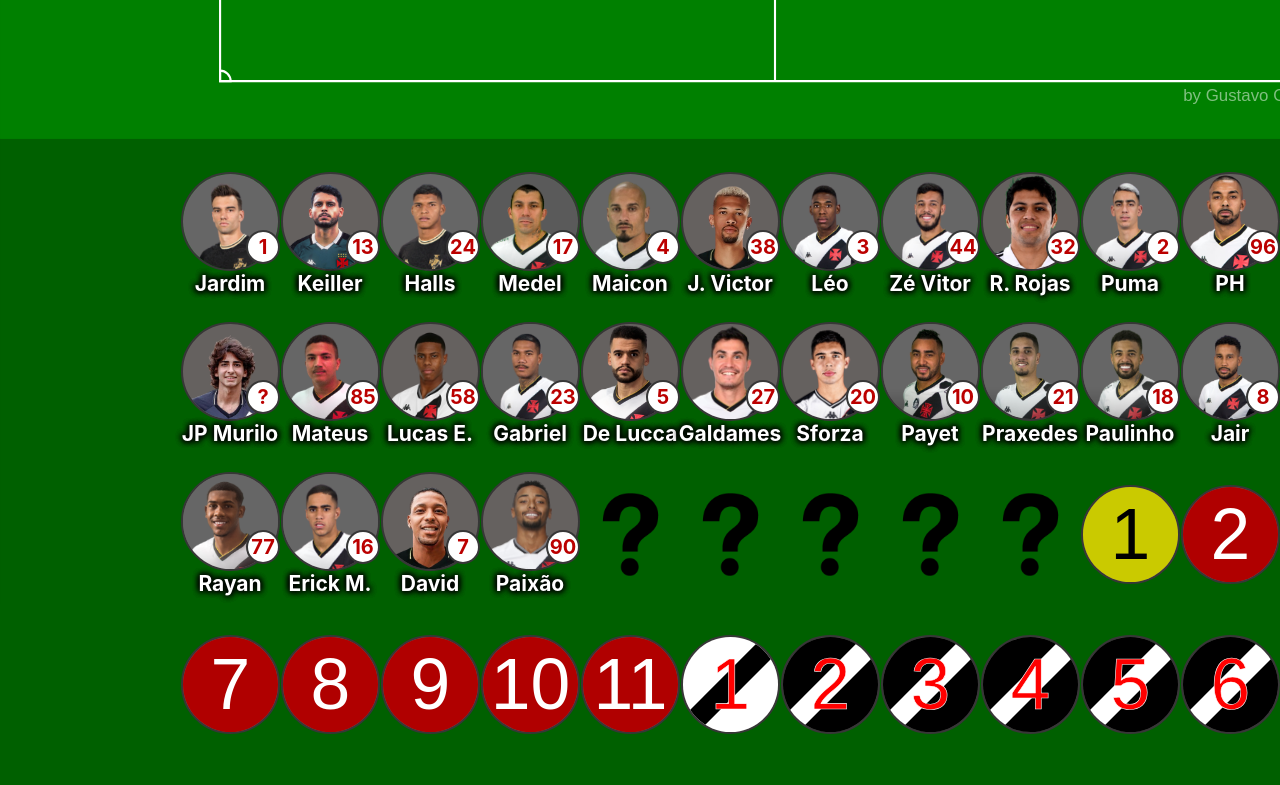
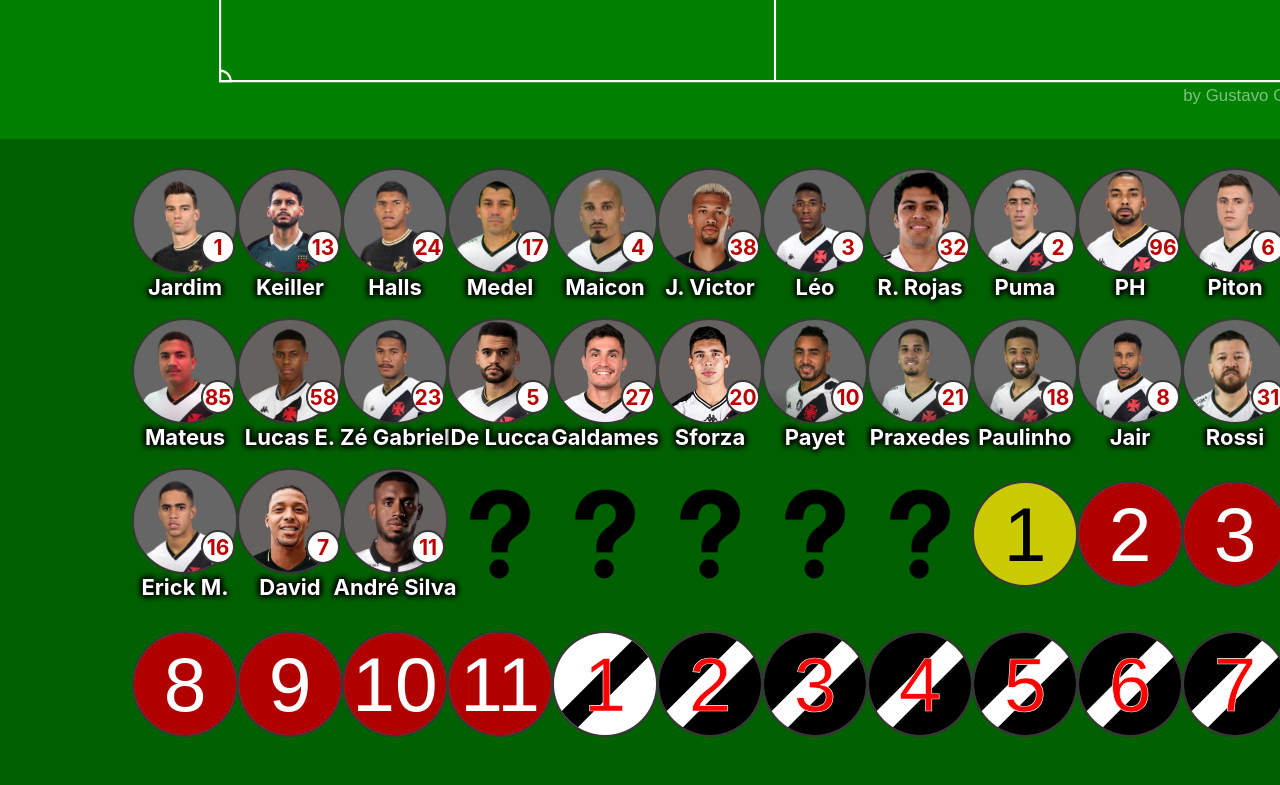
Before and after one commit to Gustavonoxville/campinho-podcast, a React (Create React App) app: page / in a window 1280 px wide. Shown: the part 696-1481 px from the top of the page. After the commit the page ends 1433 px from the top, so only its background shows below. Built offline with nearby package versions, Linux system fonts and the light colour scheme.

Commit message:
melhorias e andre silva

```diff
--- a/src/App.js
+++ b/src/App.js
@@ -65,6 +65,7 @@ import leandrinho from './jogadores/leandrinho.png';
 import paixao from './jogadores/paixao.png';
 import victorl from './jogadores/victorl.png';
 import lucase from './jogadores/lucase.png';
+import andres from './jogadores/andres.png';
 
 const containerStyle = {
   width: '1550px',
@@ -98,7 +99,7 @@ const playersList = [
   { id: 5, nome: "J. Victor", imagem: jv, hasBorder: true, hasNumber: true, number: 38},
   { id: 7, nome: "Léo", imagem: leo , hasBorder: true, hasNumber: true, number: 3},
   /*{ id: 6, nome: "Capasso", imagem: capasso, hasBorder: true, hasNumber: true, number: 22},*/
-  { id: 8, nome: "Zé Vitor", imagem: zevitor, hasBorder: true, hasNumber: true, number: 44},
+  /*{ id: 8, nome: "Zé Vitor", imagem: zevitor, hasBorder: true, hasNumber: true, number: 44},*/
   /*{ id: 9, nome: "Miranda", imagem: miranda , hasBorder: true, hasNumber: true, number: 35},*/
   { id: 12, nome: "R. Rojas", imagem: rojas, hasBorder: true, hasNumber: true, number: 32},
   { id: 10, nome: "Puma", imagem: puma, hasBorder: true, hasNumber: true, number: 2},
@@ -110,7 +111,7 @@ const playersList = [
   { id: 15, nome: "JP Murilo", imagem: jpm , hasBorder: true, hasNumber: true, number: "?"},
   { id: 17, nome: "Mateus", imagem: cocao , hasBorder: true, hasNumber: true, number: 85},
   { id: 18, nome: "Lucas E.", imagem: lucase, hasBorder: true, hasNumber: true, number: 58},
-  { id: 19, nome: "Gabriel", imagem: zegabriel, hasBorder: true, hasNumber: true, number: 23},
+  { id: 19, nome: "Zé Gabriel", imagem: zegabriel, hasBorder: true, hasNumber: true, number: 23},
   { id: 65, nome: "De Lucca", imagem: lucca, hasBorder: true, hasNumber: true, number: 5},
   { id: 67, nome: "Galdames", imagem: galdames, hasBorder: true, hasNumber: true, number: 27},
   { id: 29, nome: "Sforza", imagem: sforza, hasBorder: true, hasNumber: true, number: 20},
@@ -126,8 +127,8 @@ const playersList = [
   { id: 31, nome: "Rayan", imagem: rayan, hasBorder: true, hasNumber: true, number: 77},
   { id: 32, nome: "Erick M.", imagem: erick, hasBorder: true, hasNumber: true, number: 16},
   { id: 33, nome: "David", imagem: david, hasBorder: true, hasNumber: true, number: 7},
-  { id: 68, nome: "Paixão", imagem: paixao, hasBorder: true, hasNumber: true, number: 90},
-  /*{ id: 66, nome: "Breno L.", imagem: breno, hasBorder: true, hasNumber: true, number: 9},*/
+   /*{ id: 68, nome: "Paixão", imagem: paixao, hasBorder: true, hasNumber: true, number: 90},*/
+  { id: 66, nome: "André Silva", imagem: andres, hasBorder: true, hasNumber: true, number: 11},
   /*{ id: 34, nome: "Pedro H.", imagem: pedroh, hasBorder: true, hasNumber: true, number: 11},*/
   { id: 35, nome: "", imagem: semft,hasBorder: false, hasNumber: false, number: 0},
   { id: 36, nome: "", imagem: semft,hasBorder: false, hasNumber: false, number: 0},
@@ -167,7 +168,7 @@ const playerData = () => {
   const players = playersList.map((player, index) => ({
     id: player.id,
     top: 850 + Math.floor(index / 15) * 150 + 30, // Ajuste para quebrar a linha a cada 15 jogadores
-    left: (index % 15) * 100 + 180, // Ajuste para posicionar os jogadores na linha correta
+    left: (index % 15) * 105 + 135, // Ajuste para posicionar os jogadores na linha correta
     name: player.nome,
     image: player.imagem,
     hasBorder: player.hasBorder,
@@ -190,7 +191,7 @@ const DraggablePlayer = ({ id, left, top, name, image, hasBorder, hasNumber, num
   const playerNameStyle = {
     marginTop: '0px',
     textShadow: '0 0 6px #000, 0 0 6px #000, 0 0 6px #000, 0 0 6px #000', // Adicione esta linha para criar uma borda preta
-    fontSize: '21px',
+    fontSize: '22px',
     fontWeight: 'bold',
     color: 'white',
     textAlign: 'center',
@@ -202,12 +203,13 @@ const DraggablePlayer = ({ id, left, top, name, image, hasBorder, hasNumber, num
     padding: '-2px', // Adicione um espaçamento interno de 5px
     position: 'relative', // Garante que o z-index funcione corretamente
     zIndex: 2, // Garante que o nome do jogador fique acima do círculo
+    whiteSpace: 'nowrap', // Evita que o nome do jogador quebre a linha
   };
 
   const playerImageContainerStyle = {
     position: 'relative', // Adicione position relative para que o número seja posicionado absolutamente em relação a este contêiner
-    width: '95px',
-    height: '95px',
+    width: '102px',
+    height: '102px',
     borderRadius: '50%',
     overflow: 'hidden',
     border: hasBorder ? '2px solid #373737' : 'none', // Adicione a borda aqui
@@ -232,7 +234,7 @@ const DraggablePlayer = ({ id, left, top, name, image, hasBorder, hasNumber, num
   };
 
   const playerNumberStyle = {
-    fontSize: '20px',
+    fontSize: '21px',
     fontWeight: 'bold',
     color: '#bb0000',
     padding: '1px',
```
Also changed, not shown: src/jogadores/andres.png (added).
